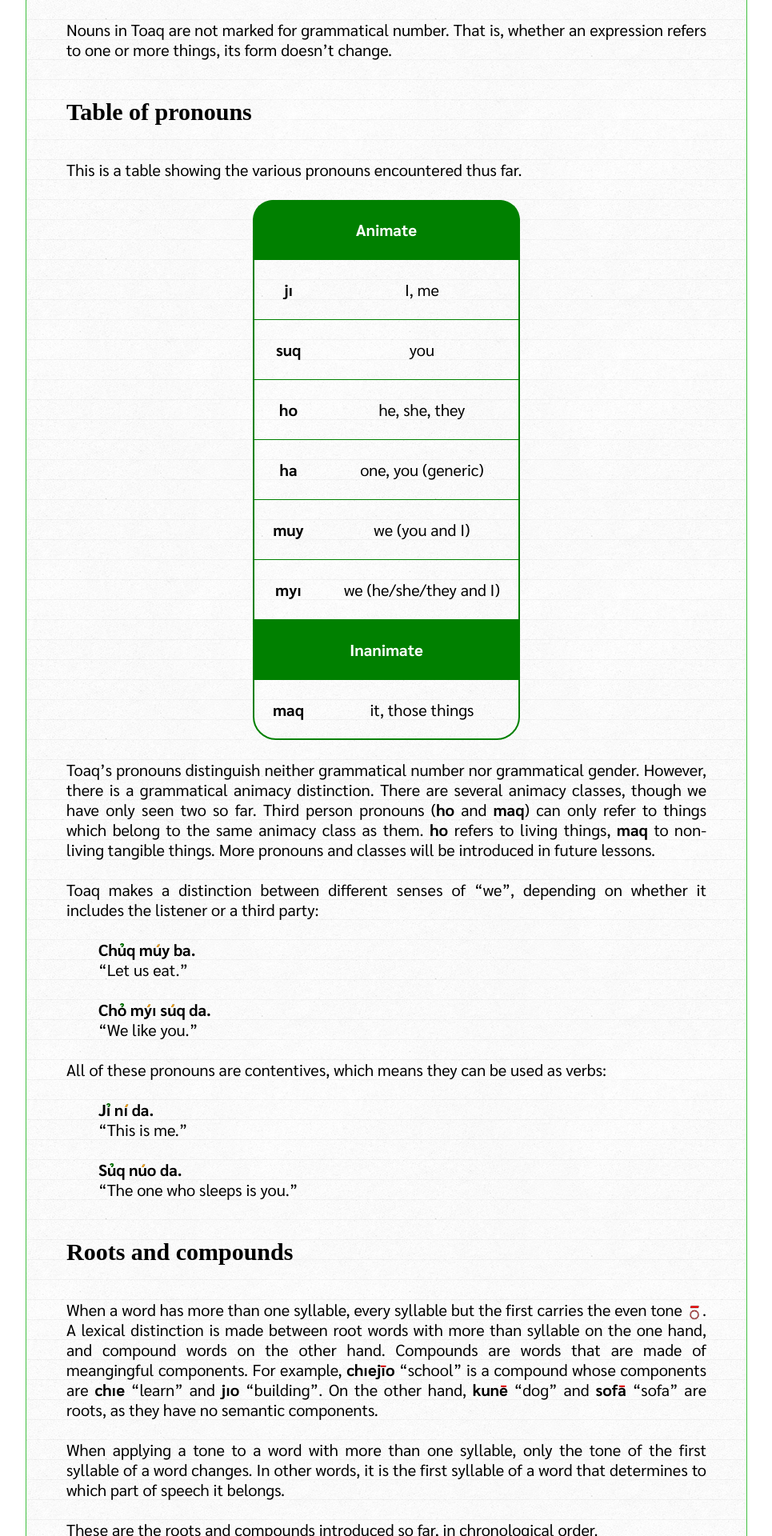
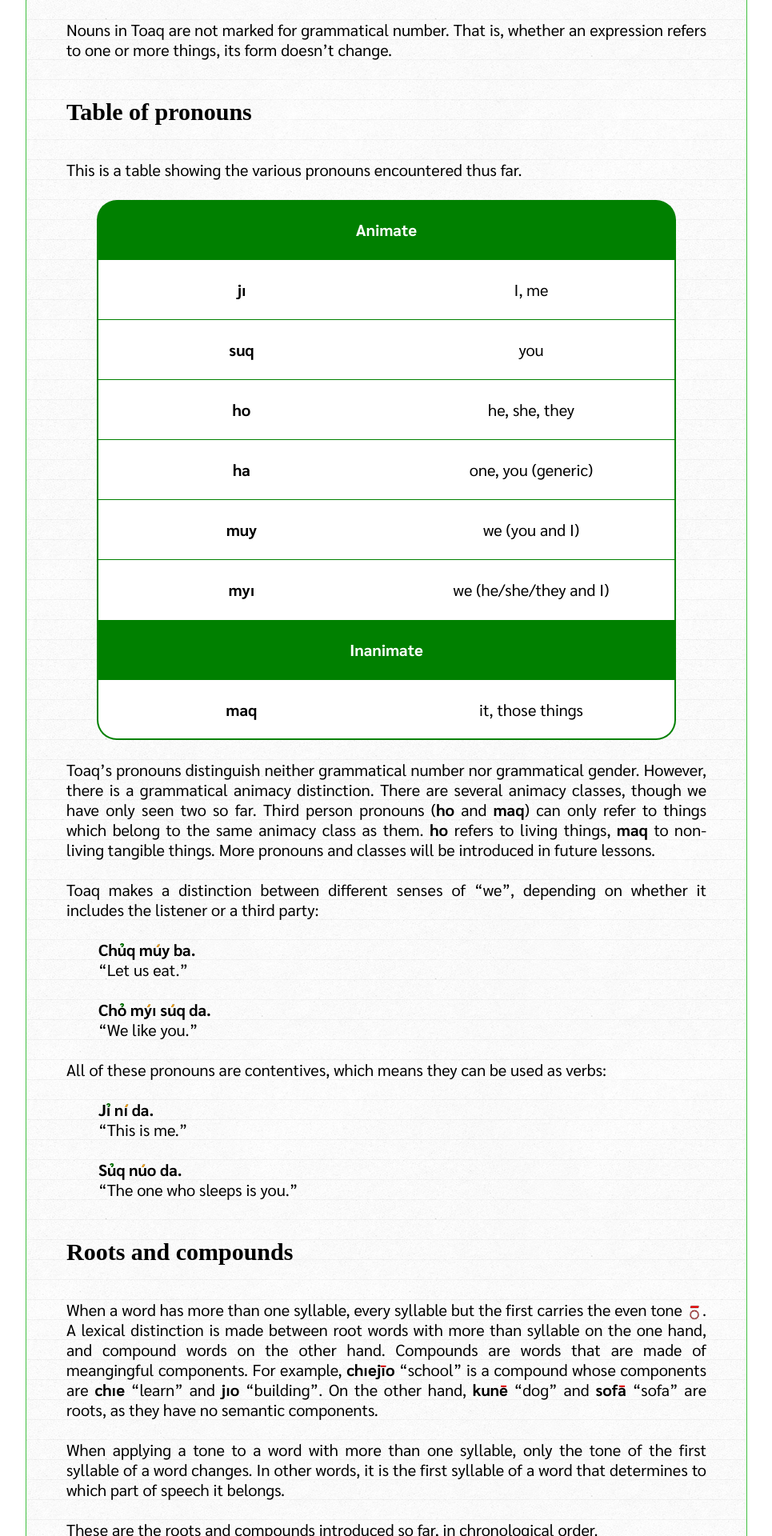
Before and after one commit to toaq/TwE, a Jekyll site: the page built from _lessons/07/index.md, in a window 1280 px wide. Shown: the part 3736-5656 px from the top of the page at 80% size, without its empty margins (157-1122 px from the left). Built offline with Jekyll 4.4.1, drawn with Linux system fonts in a browser that asks for light colours; some web fonts are replaced.

Commit message:
fixed table styling for good (?)

```diff
--- a/_lessons/07/index.md
+++ b/_lessons/07/index.md
@@ -103,17 +103,21 @@ Nouns in Toaq are not marked for grammatical number. That is, whether an express
 
 This is a table showing the various pronouns encountered thus far.
 
-<table class="fancy">
-  <tr><th colspan=2>Animate</th></tr>
-  <tr><td><strong>jı</strong></td><td>I, me</td></tr>
-  <tr><td><strong>suq</strong></td><td>you</td></tr>
-  <tr><td><strong>ho</strong></td><td>he, she, they</td></tr>
-  <tr><td><strong>ha</strong></td><td>one, you (generic)</td></tr>
-  <tr><td><strong>muy</strong></td><td>we (you and I)</td></tr>
-  <tr><td><strong>myı</strong></td><td>we (he/she/they and I)</td></tr>
-  <tr><th colspan=2>Inanimate</th></tr>
-  <tr><td><strong>maq</strong></td><td>it, those things</td></tr>
-</table>
+<div class="fancy">
+  <table>
+    <tr><th colspan="2">Animate</th></tr>
+    <tr><td><strong>jı</strong></td><td>I, me</td></tr>
+    <tr><td><strong>suq</strong></td><td>you</td></tr>
+    <tr><td><strong>ho</strong></td><td>he, she, they</td></tr>
+    <tr><td><strong>ha</strong></td><td>one, you (generic)</td></tr>
+    <tr><td><strong>muy</strong></td><td>we (you and I)</td></tr>
+    <tr><td><strong>myı</strong></td><td>we (he/she/they and I)</td></tr>
+  </table>
+  <table>
+    <tr><th colspan="2">Inanimate</th></tr>
+    <tr><td><strong>maq</strong></td><td>it, those things</td></tr>
+  </table>
+</div>
 
 Toaq's pronouns distinguish neither grammatical number nor grammatical gender. However, there is a grammatical animacy distinction. There are several animacy classes, though we have only seen two so far. Third person pronouns (**ho** and **maq**) can only refer to things which belong to the same animacy class as them. **ho** refers to living things, **maq** to non-living tangible things. More pronouns and classes will be introduced in future lessons.
 
@@ -141,38 +145,42 @@ When applying a tone to a word with more than one syllable, only the tone of the
 
 These are the roots and compounds introduced so far, in chronological order.
 
-<table class="fancy">
-  <tr><th colspan="2">Roots and compounds</th></tr>
-  <tr><td><strong>ruqshūa</strong> "to rain"</td><td><strong>ruq</strong> "rain" + <strong>shua</strong> "fall"</td></tr>
-  <tr><td><strong>shamū</strong> "to be an apple"</td><td>root</td></tr>
-  <tr><td><strong>tıshā</strong> "to arrive"</td><td><strong>tı</strong> "at" + <strong>shā</strong> "arrive"</td></tr>
-  <tr><td><strong>kaqgāı</strong> "to see"</td><td><strong>kaq</strong> "see" + <strong>gaı</strong> "perceive"</td></tr>
-  <tr><td><strong>kueqtūa</strong> "to collect"</td><td><strong>kueq</strong> "gather" + <strong>tua</strong> "make"</td></tr>
-  <tr><td><strong>paqtāo</strong> "to participate"</td><td><strong>paq</strong> "part" + <strong>tao</strong> "act"</td></tr>
-  <tr><td><strong>seakūaı</strong> "to be exhausted"</td><td><strong>sea</strong> "relax" + <strong>kuaı</strong> "need"</td></tr>
-  <tr><td><strong>kunē</strong> "to be a dog"</td><td>root</td></tr>
-  <tr><td><strong>mamā</strong> "to be a mother"</td><td>root</td></tr>
-  <tr><td><strong>nuokūa</strong> "to be a bedroom"</td><td><strong>nuo</strong> "sleep" + <strong>kua</strong> "room"</td></tr>
-  <tr><td><strong>sofā</strong> "to be a sofa"</td><td>root</td></tr>
-</table>
+<div class="fancy">
+  <table class="fancy">
+    <tr><th colspan="2">Roots and compounds</th></tr>
+    <tr><td><strong>ruqshūa</strong> "to rain"</td><td><strong>ruq</strong> "rain" + <strong>shua</strong> "fall"</td></tr>
+    <tr><td><strong>shamū</strong> "to be an apple"</td><td>root</td></tr>
+    <tr><td><strong>tıshā</strong> "to arrive"</td><td><strong>tı</strong> "at" + <strong>shā</strong> "arrive"</td></tr>
+    <tr><td><strong>kaqgāı</strong> "to see"</td><td><strong>kaq</strong> "see" + <strong>gaı</strong> "perceive"</td></tr>
+    <tr><td><strong>kueqtūa</strong> "to collect"</td><td><strong>kueq</strong> "gather" + <strong>tua</strong> "make"</td></tr>
+    <tr><td><strong>paqtāo</strong> "to participate"</td><td><strong>paq</strong> "part" + <strong>tao</strong> "act"</td></tr>
+    <tr><td><strong>seakūaı</strong> "to be exhausted"</td><td><strong>sea</strong> "relax" + <strong>kuaı</strong> "need"</td></tr>
+    <tr><td><strong>kunē</strong> "to be a dog"</td><td>root</td></tr>
+    <tr><td><strong>mamā</strong> "to be a mother"</td><td>root</td></tr>
+    <tr><td><strong>nuokūa</strong> "to be a bedroom"</td><td><strong>nuo</strong> "sleep" + <strong>kua</strong> "room"</td></tr>
+    <tr><td><strong>sofā</strong> "to be a sofa"</td><td>root</td></tr>
+  </table>
+</div>
 
 ## Numbers
 
 As you may have noticed, the title of every lesson contains a number. For your convenience, the numbers from one to ten are listed here.
 
-<table class="fancy">
-  <tr><th>Number</th><th>Cardinal</th><th>Number</th><th>Ordinal</th></tr>
-  <tr><td>1</td><td><strong>shı</strong></td><td>1.</td><td><strong>shıkō</strong></td></tr>
-  <tr><td>2</td><td><strong>gu</strong></td><td>2.</td><td><strong>gukō</strong></td></tr>
-  <tr><td>3</td><td><strong>saq</strong></td><td>3.</td><td><strong>saqkō</strong></td></tr>
-  <tr><td>4</td><td><strong>jo</strong></td><td>4.</td><td><strong>jokō</strong></td></tr>
-  <tr><td>5</td><td><strong>fe</strong></td><td>5.</td><td><strong>fekō</strong></td></tr>
-  <tr><td>6</td><td><strong>cı</strong></td><td>6.</td><td><strong>cıkō</strong></td></tr>
-  <tr><td>7</td><td><strong>dıaı</strong></td><td>7.</td><td><strong>dıaıkō</strong></td></tr>
-  <tr><td>8</td><td><strong>roaı</strong></td><td>8.</td><td><strong>roaıkō</strong></td></tr>
-  <tr><td>9</td><td><strong>neı</strong></td><td>9.</td><td><strong>neıkō</strong></td></tr>
-  <tr><td>10</td><td><strong>heı</strong></td><td>10.</td><td><strong>heıkō</strong></td></tr>
-</table>
+<div class="fancy">
+  <table>
+    <tr><th>Number</th><th>Cardinal</th><th>Number</th><th>Ordinal</th></tr>
+    <tr><td>1</td><td><strong>shı</strong></td><td>1.</td><td><strong>shıkō</strong></td></tr>
+    <tr><td>2</td><td><strong>gu</strong></td><td>2.</td><td><strong>gukō</strong></td></tr>
+    <tr><td>3</td><td><strong>saq</strong></td><td>3.</td><td><strong>saqkō</strong></td></tr>
+    <tr><td>4</td><td><strong>jo</strong></td><td>4.</td><td><strong>jokō</strong></td></tr>
+    <tr><td>5</td><td><strong>fe</strong></td><td>5.</td><td><strong>fekō</strong></td></tr>
+    <tr><td>6</td><td><strong>cı</strong></td><td>6.</td><td><strong>cıkō</strong></td></tr>
+    <tr><td>7</td><td><strong>dıaı</strong></td><td>7.</td><td><strong>dıaıkō</strong></td></tr>
+    <tr><td>8</td><td><strong>roaı</strong></td><td>8.</td><td><strong>roaıkō</strong></td></tr>
+    <tr><td>9</td><td><strong>neı</strong></td><td>9.</td><td><strong>neıkō</strong></td></tr>
+    <tr><td>10</td><td><strong>heı</strong></td><td>10.</td><td><strong>heıkō</strong></td></tr>
+  </table>
+</div>
 
 The suffix **-kō** is attached to any number to create an ordinal number: **shı** "one", **shıkō** "first".
 
--- a/style.css
+++ b/style.css
@@ -142,22 +142,21 @@ table:not(.sentences) td, table:not(.sentences) th {
   border-left: 1px dotted gray;
 }
 
-table.fancy {
-  text-align: center;
+div.fancy {
   display: block;
-  border-radius: 29px;
-  border: 2px solid green;
-  margin: 25px auto;
-  width: fit-content;
+  width: 90%;
+  border-radius: 25px;
+  padding: 2px;
+  margin: 0 auto;
+  background-color: green;
 }
 
-.fancy tbody {
-  display: table;
-  margin: -2px;
+.fancy > table {
+  table-layout: fixed;
+  text-align: center;
+  margin: 0;
+  width: 100%;
 }
-
-.fancy tr:first-child th:first-child { border-top-left-radius: 25px; }
-.fancy tr:first-child th:last-child { border-top-right-radius: 25px; }
 
 th {
   font-weight: inherit;
@@ -169,10 +168,33 @@ th {
   background-color: green;
 }
 
+.fancy td {
+  background-color: white;
+}
+
+.fancy td:first-child { padding-left: 23px; }
+.fancy td:last-child { padding-right: 23px; }
+
+.fancy table:first-child tr:first-child td,
+.fancy table:first-child tr:first-child th {
+  padding-top: 10.5px;
+  height: 73px;
+}
+.fancy table:last-child tr:last-child td,
+.fancy table:last-child tr:last-child th {
+  padding-bottom: 10.5px;
+  height: 73px;
+}
+
 .fancy tr:not(:last-child) td {
   border-bottom: 1px solid green;
   padding-bottom: 11.5px;
 }
+
+.fancy tr:first-child td:first-child, .fancy tr:first-child th:first-child  { border-top-left-radius: 23px; }
+.fancy tr:first-child td:last-child,  .fancy tr:first-child th:last-child  { border-top-right-radius: 23px; }
+.fancy table:last-child tr:last-child td:first-child  { border-bottom-left-radius: 23px; }
+.fancy table:last-child tr:last-child td:last-child  { border-bottom-right-radius: 23px; }
 
 h1, h2, h3 {
   margin: 0;
```
